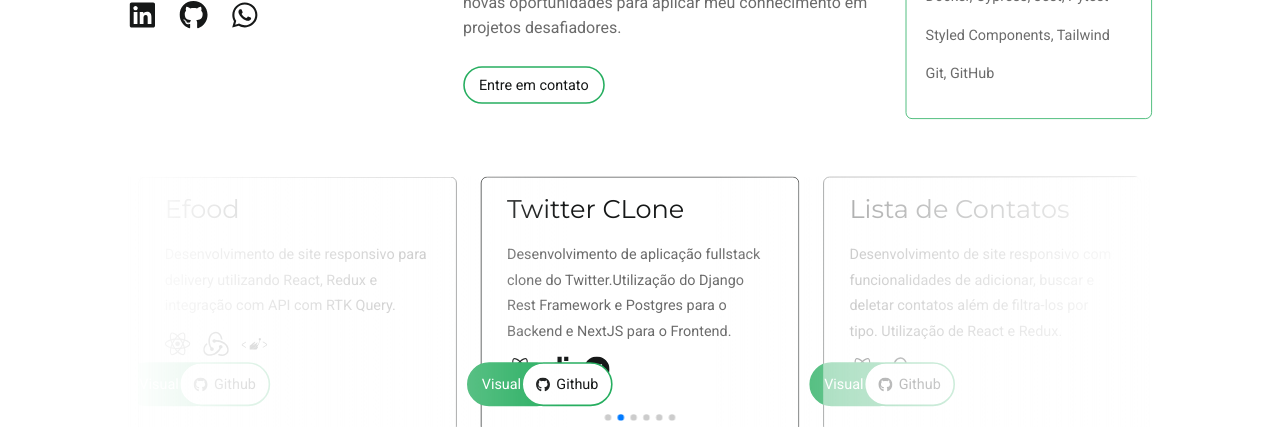
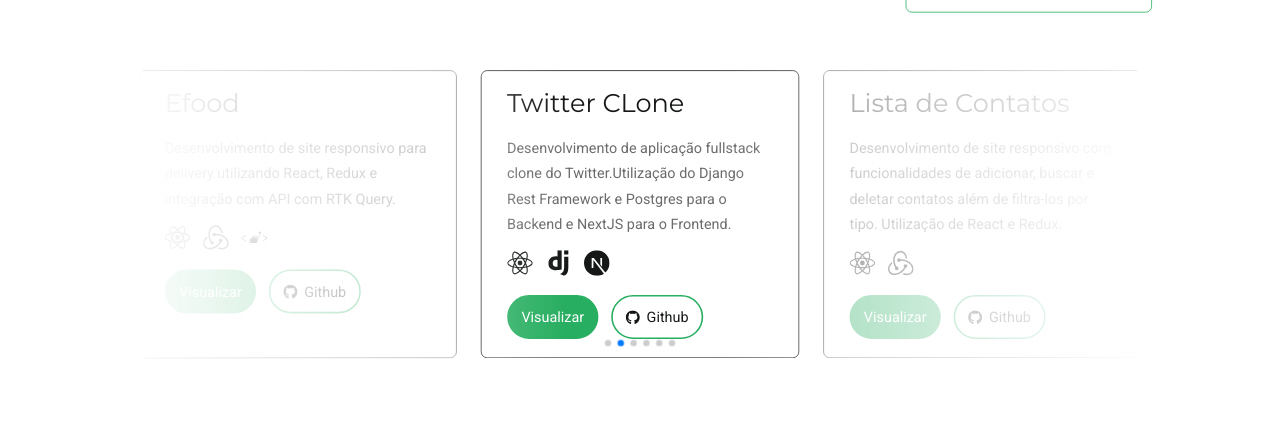
Before and after one commit to Deigio1989/portifolio-nextjs, a Next.js app: page / in a window 1280 px wide. Shown: the part 525-952 px from the top of the page. Built offline with nearby package versions, Linux system fonts and the light colour scheme.

Commit message:
fix- corrigindo tamanho

```diff
--- a/src/app/components/Project/index.tsx
+++ b/src/app/components/Project/index.tsx
@@ -25,6 +25,7 @@
         <Icon key={index}>{icon}</Icon>
       ))}
     </div>
+    <div className="flex items-center">
       <LinkButton href={link}>Visualizar</LinkButton>
       <GitButton href={gitLink}>
         <div className="flex gap-x-2 items-center">
@@ -32,6 +33,7 @@
           Github
         </div>
       </GitButton>
+    </div>
   </Card>
 );
 
--- a/src/app/components/Project/styles.ts
+++ b/src/app/components/Project/styles.ts
@@ -5,7 +5,7 @@
   padding: 16px 32px;
   border-radius: 8px;
   width: 100%;
-  height: 320px;
+  height: 360px;
   position: relative;
 `;
 export const LinkButton = styled.a`
@@ -15,22 +15,19 @@
   border: 2px solid ${(props) => props.theme.green};
   text-decoration: none;
   padding: 12px 16px;
-  display: inline-block;
+  margin-top: 24px;
+  margin-bottom: 32px;
   border-radius: 50px;
-  position: absolute; /* Agora é absoluto dentro do Card */
-  bottom: 32px; /* Sempre a 20px da parte inferior */
-  left: 10%; /* Centraliza horizontalmente */
-  transform: translateX(-50%); /* Ajusta a centralização */
   &:hover {
     background-color: ${(props) => props.theme.lightGreen};
     transition: background-color 0.2s ease-in;
   }
 `;
 export const GitButton = styled(LinkButton)`
+  margin-left: 16px;
   color: ${(props) => props.theme.color1};
   background-color: ${(props) => props.theme.background};
   border: 2px solid ${(props) => props.theme.green};
-  left: 27%;
 `;
 export const Icon = styled.div`
   font-size: 32px;
--- a/src/app/globals.css
+++ b/src/app/globals.css
@@ -16,9 +16,11 @@
   --gradientLenght: 550px;
 }
 
-html {
+body {
   transform: scale(0.8);
+  transform-origin: top center;
 }
+
 .container {
   max-width: 1350px;
 }
```
Lines whose indentation alone changed are shown as unchanged.
